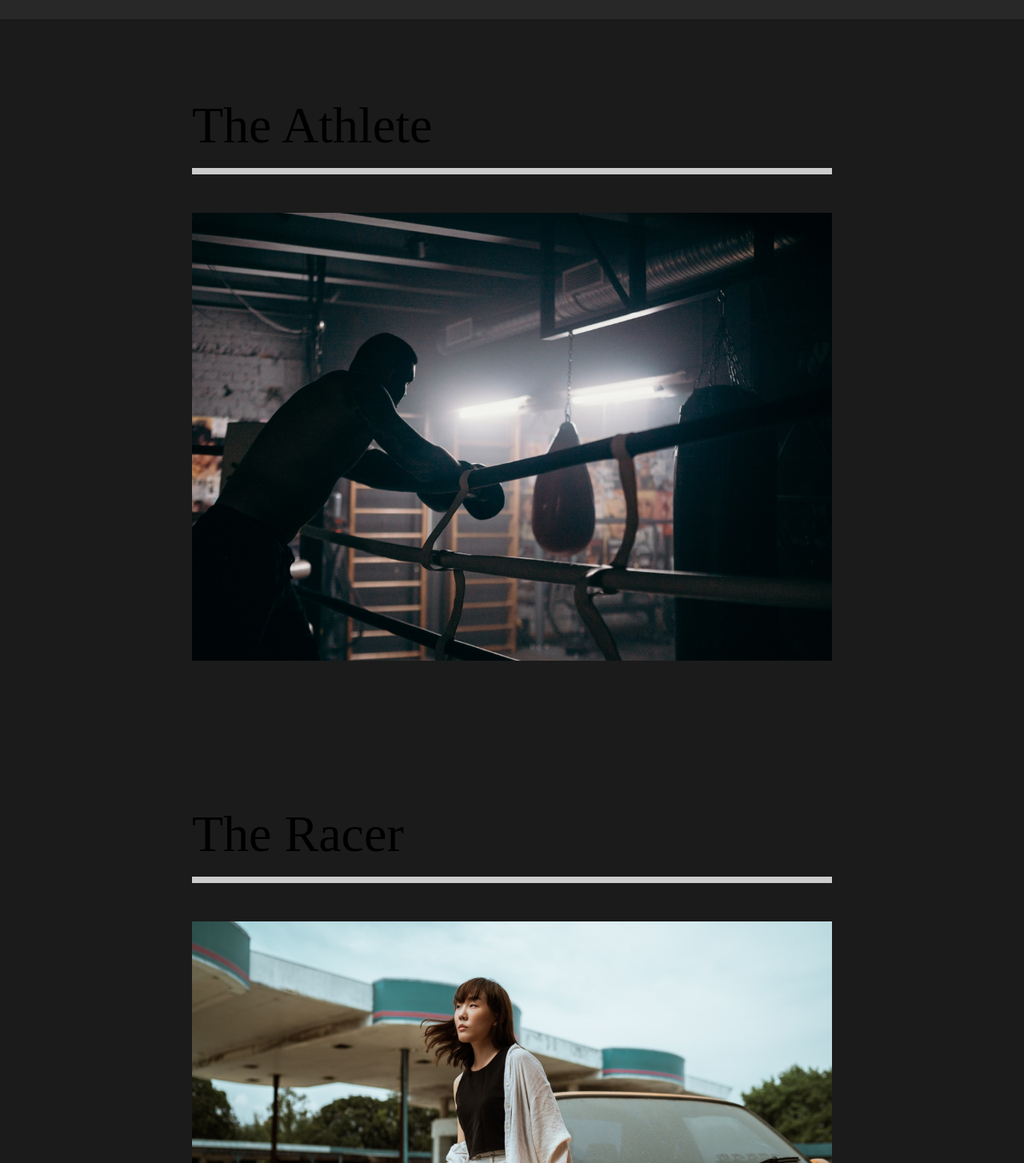
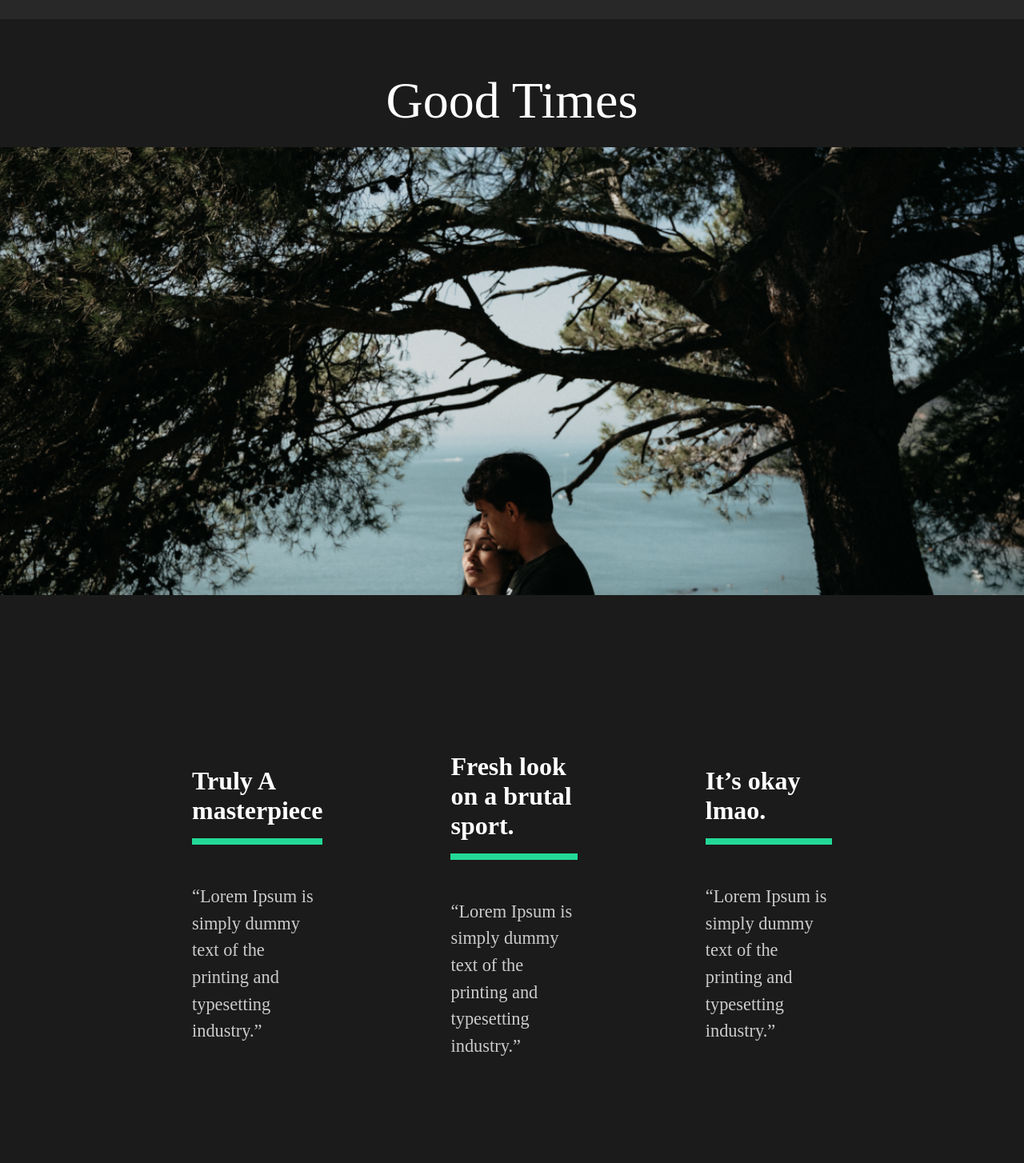
Before and after one commit to edwinvelaz/capture-portfolio, a React (Create React App) app: page /work/good-times in a window 1280 px wide. Shown: the part 56-1510 px from the top of the page at 80% size. Built offline with nearby package versions, Linux system fonts and the light colour scheme.

Commit message:
Movie Details

```diff
--- a/src/App.js
+++ b/src/App.js
@@ -6,6 +6,7 @@
 import ContactUs from './pages/ContactUs';
 import OurWork from './pages/OurWork';
 import Nav from './components/Nav';
+import MovieDetail from './pages/MovieDetail';
 //Router
 import {Switch, Route} from 'react-router-dom'
 
@@ -19,8 +20,11 @@
         <Route path='/' exact>
           <AboutUs />
         </Route>
-        <Route path='/work'>
+        <Route path='/work' exact>
           <OurWork />
+        </Route>
+        <Route path='/work/:id'>
+          <MovieDetail />
         </Route>
         <Route path='/contact'>
           <ContactUs />
--- /dev/null
+++ b/src/movieState.js
@@ -0,0 +1,80 @@
+import athlete from "./img/athlete-small.png";
+import goodtimes from "./img/goodtimes-small.png";
+import theracer from "./img/theracer-small.png";
+import athlete2 from "./img/athlete2.png";
+import goodtimes2 from "./img/good-times2.jpg";
+import theracer2 from "./img/the-racer2.jpg";
+
+export const MovieState = () => {
+  return [
+    {
+      title: "The Athlete",
+      mainImg: athlete,
+      secondaryImg: athlete2,
+      url: "/work/the-athlete",
+      awards: [
+        {
+          title: "Truly A masterpiece",
+          description:
+            "“Lorem Ipsum is simply dummy text of the printing and typesetting industry.”",
+        },
+        {
+          title: "Fresh look on a brutal sport.",
+          description:
+            "“Lorem Ipsum is simply dummy text of the printing and typesetting industry.”",
+        },
+        {
+          title: "It’s okay lmao.",
+          description:
+            "“Lorem Ipsum is simply dummy text of the printing and typesetting industry.”",
+        },
+      ],
+    },
+    {
+      title: "Good Times",
+      mainImg: goodtimes,
+      url: "/work/good-times",
+      secondaryImg: goodtimes2,
+      awards: [
+        {
+          title: "Truly A masterpiece",
+          description:
+            "“Lorem Ipsum is simply dummy text of the printing and typesetting industry.”",
+        },
+        {
+          title: "Fresh look on a brutal sport.",
+          description:
+            "“Lorem Ipsum is simply dummy text of the printing and typesetting industry.”",
+        },
+        {
+          title: "It’s okay lmao.",
+          description:
+            "“Lorem Ipsum is simply dummy text of the printing and typesetting industry.”",
+        },
+      ],
+    },
+    {
+      title: "The Racer",
+      mainImg: theracer,
+      url: "/work/the-racer",
+      secondaryImg: theracer2,
+      awards: [
+        {
+          title: "Truly A masterpiece",
+          description:
+            "“Lorem Ipsum is simply dummy text of the printing and typesetting industry.”",
+        },
+        {
+          title: "Fresh look on a brutal sport.",
+          description:
+            "“Lorem Ipsum is simply dummy text of the printing and typesetting industry.”",
+        },
+        {
+          title: "It’s okay lmao.",
+          description:
+            "“Lorem Ipsum is simply dummy text of the printing and typesetting industry.”",
+        },
+      ],
+    },
+  ];
+};
--- /dev/null
+++ b/src/pages/MovieDetail.js
@@ -0,0 +1,109 @@
+import React, { useState, useEffect } from 'react';
+import styled from 'styled-components';
+import { useHistory } from 'react-router-dom';
+import { MovieState } from '../movieState';
+
+const MovieDetail = () => {
+    const history = useHistory();
+    const url = history.location.pathname;
+    //State
+    const [movies, setMovies] = useState(MovieState);
+    const [movie, setMovie] = useState(null);
+
+    //Use Effect
+    useEffect(() => {
+        const currentMovie = movies.filter((stateMovie) => stateMovie.url === url)
+        setMovie(currentMovie[0])
+    },[movies, url])
+
+    return (
+        <>
+            {movie && (
+                <StyledDetails>
+                    <StyledHeadline>
+                        <h2>{movie.title}</h2>
+                        <img src={movie.mainImg} alt="movie"/>
+                    </StyledHeadline>
+                    <StyledAwards>
+                        {movie.awards.map((award) => (
+                            <Award
+                                title={award.title}
+                                description={award.description}
+                                key={award.title}
+                            />
+                        ))}
+                    </StyledAwards>
+                    <ImageDisplay>
+                        <img src={movie.secondaryImg} alt="movie"/>
+                    </ImageDisplay>
+                </StyledDetails>
+            )}
+        </>
+    )
+}
+
+const StyledDetails = styled.div`
+    color: white;
+`
+
+const StyledHeadline = styled.div`
+    min-height: 90vh;
+    padding-top: 20vh;
+    position: relative;
+    h2{
+        position: absolute;
+        top: 10%;
+        left: 50%;
+        transform: translate(-50%, -10%)
+    }
+    img {
+        width: 100%;
+        height: 70vh;
+        object-fit: cover;
+    }
+`
+const StyledAwards = styled.div`
+    min-height: 80vh;
+    display: flex;
+    margin: 5rem 10rem;
+    align-items: center;
+    justify-content: space-around;
+`
+
+const StyledAward = styled.div`
+    padding: 5rem;
+    h3 {
+        font-size: 2rem;
+    }
+    .line {
+        width: 100%;
+        background: #23d997;
+        height: 0.5rem;
+        margin: 1rem 0rem;
+    }
+    p{
+        padding: 2rem 0rem;
+    }
+`
+
+const ImageDisplay = styled.div`
+    min-height: 50vh;
+    img{
+        width: 100%;
+        height: 100vh;
+        object-fit: cover;
+    }
+`
+
+//Award Component
+
+const Award = ({title, description}) => {
+    return (
+        <StyledAward>
+            <h3>{title}</h3>
+            <div className="line"></div>
+            <p>{description}</p>
+        </StyledAward>
+    )
+}
+export default MovieDetail;
--- a/src/pages/OurWork.js
+++ b/src/pages/OurWork.js
@@ -12,21 +12,21 @@
             <StyledMovie>
                 <h2>The Athlete</h2>
                 <div className="line"></div>
-                <Link>
+                <Link to='/work/the-athlete'>
                     <img src={athlete} alt="athlete"/>
                 </Link>
             </StyledMovie>
             <StyledMovie>
                 <h2>The Racer</h2>
                 <div className="line"></div>
-                <Link>
+                <Link to='/work/the-racer'>
                     <img src={theracer} alt="Racer"/>
                 </Link>
             </StyledMovie>
             <StyledMovie>
                 <h2>Good Times</h2>
                 <div className="line"></div>
-                <Link>
+                <Link to='/work/good-times'>
                     <img src={goodtimes} alt="GoodTimes"/>
                 </Link>
             </StyledMovie>
```
